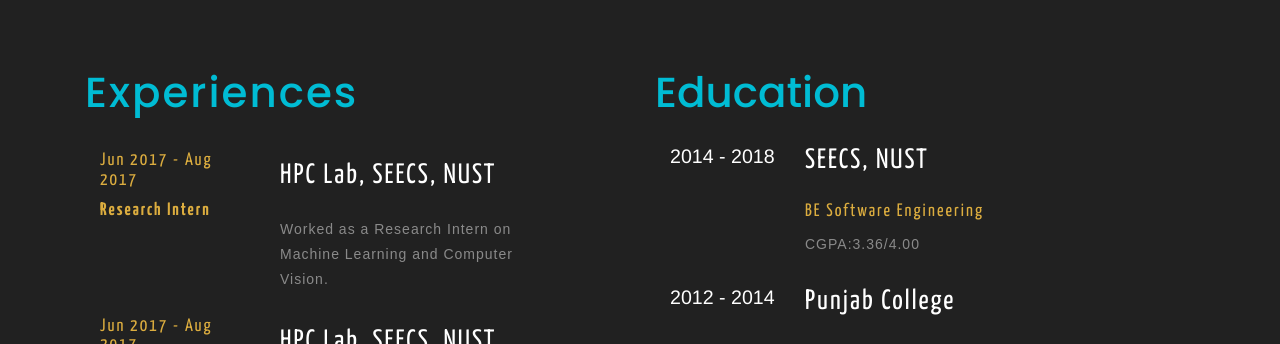
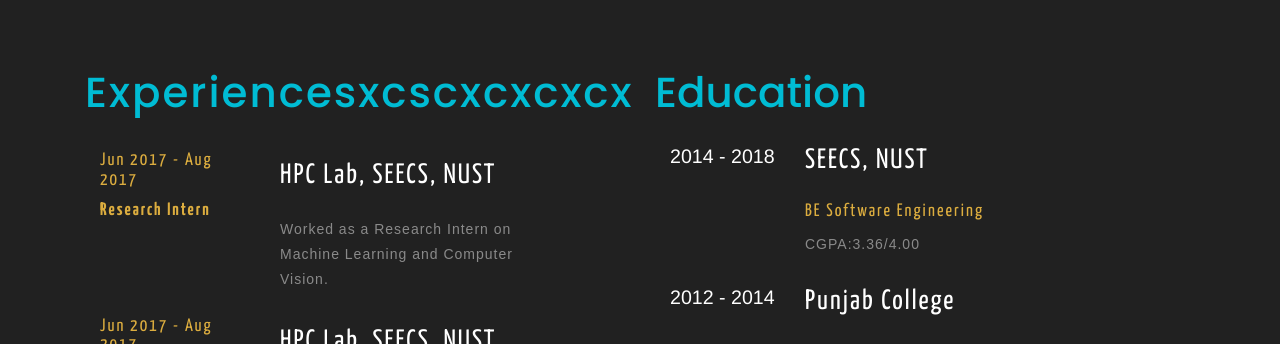
Before and after one commit to RooshanNaeem/RooshanNaeem.github.io, a plain HTML site: page index.html in a window 1280 px wide. Shown: the part 756-1100 px from the top of the page. Drawn offline with Linux system fonts and the light colour scheme.

Commit message:
Update index.html

```diff
--- a/index.html
+++ b/index.html
@@ -121,7 +121,7 @@
 		<div class="w3-edu-grids">
 			<div class="col-md-6 w3-edu-grid-left">
 				<div class="w3-edu-grid-header">
-				<h3>Experiences</h3>
+				<h3>Experiencesxcscxcxcxcx</h3>
 				</div>
 				<div class="col-md-4 w3-edu-info1">
 					<h4>Jun 2017 - Aug 2017</h4>
```
